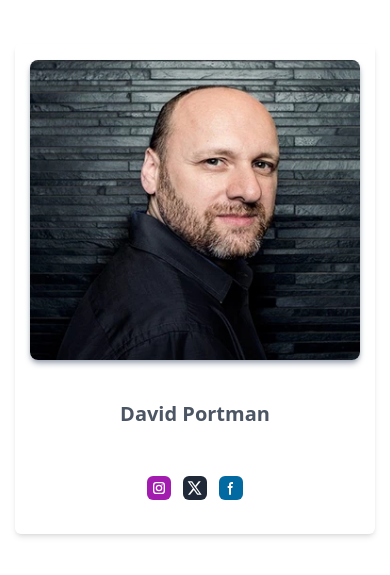
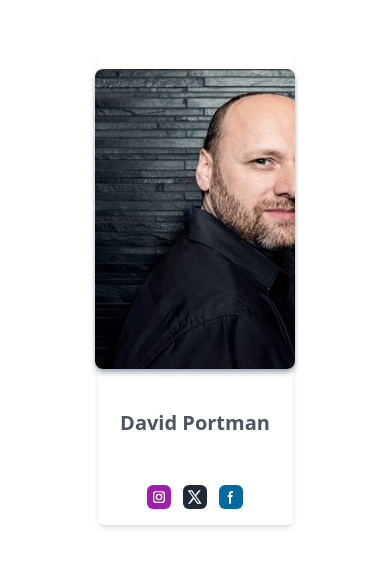
Before and after one commit to frontendkadeh/card_v1, a website: page index.html in a window 390 px wide. Shown: the part 133-708 px from the top of the page. Drawn offline with Linux system fonts and the light colour scheme.

Commit message:
responsive changes

```diff
--- a/index.html
+++ b/index.html
@@ -8,8 +8,8 @@
 </head>
 <body>
    <div class="w-full h-screen flex justify-center items-center">
-       <div id="card" class="w-[360px] h-[490px] flex flex-col items-center shadow-md rounded-md px-4 py-4 space-y-6">
-            <div class="w-[330px] h-[300px] bg-david bg-cover shadow-md shadow-gray-400 rounded-lg animate-actPic ">
+       <div id="card" class="max-sm:w-2/4 lg:w-[360px] lg:h-[490px] flex flex-col items-center shadow-md rounded-md px-4 py-4 space-y-6">
+            <div class=" max-sm:w-[200px] max-xl:w-[330px]  xl:w-[330px] h-[300px] bg-david bg-cover shadow-md shadow-gray-400 rounded-lg animate-actPic ">
             </div>
             <div id="content" class="w-full flex justify-center pt-4">
                 <h2 class="text-xl font-bold text-gray-600">David Portman</h2>
```
Also changed, not shown: src/output.css.
